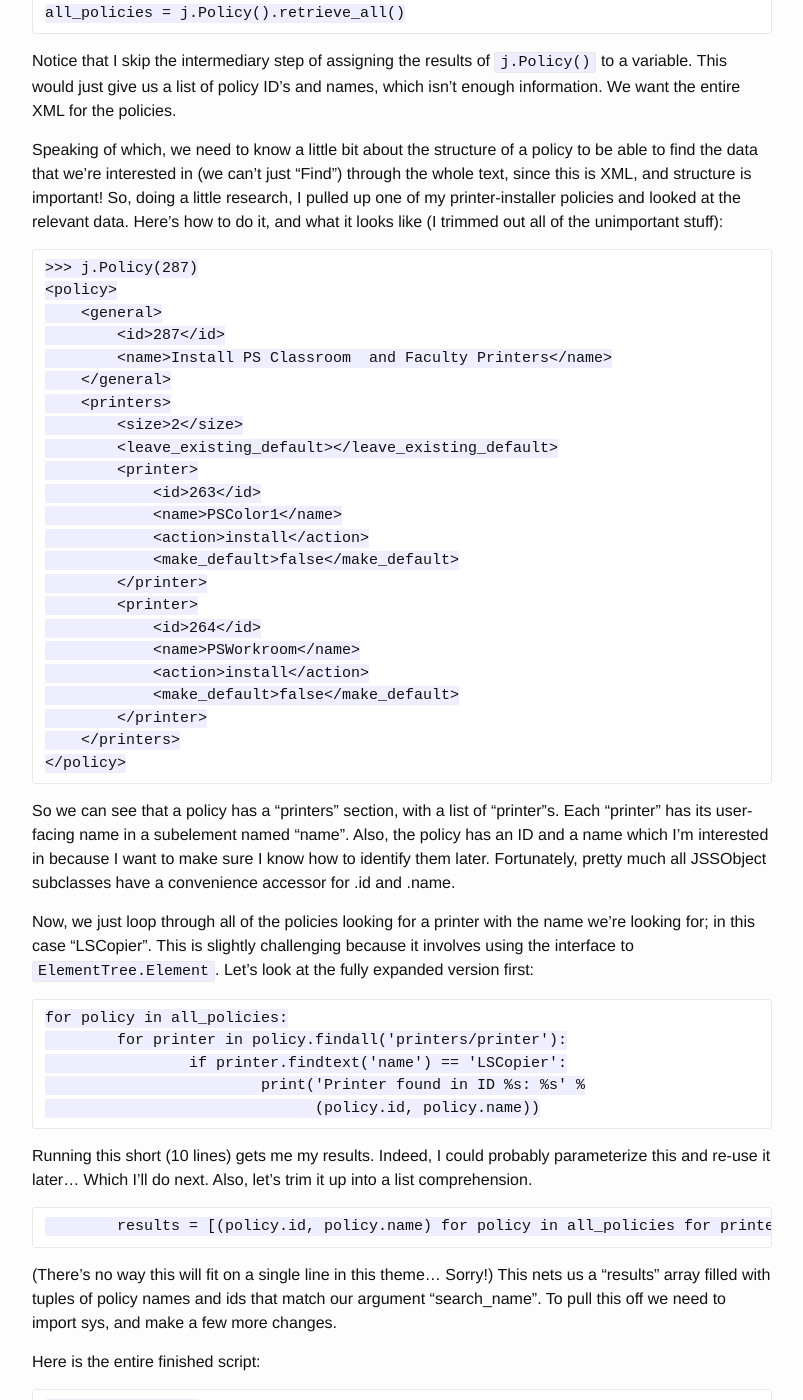
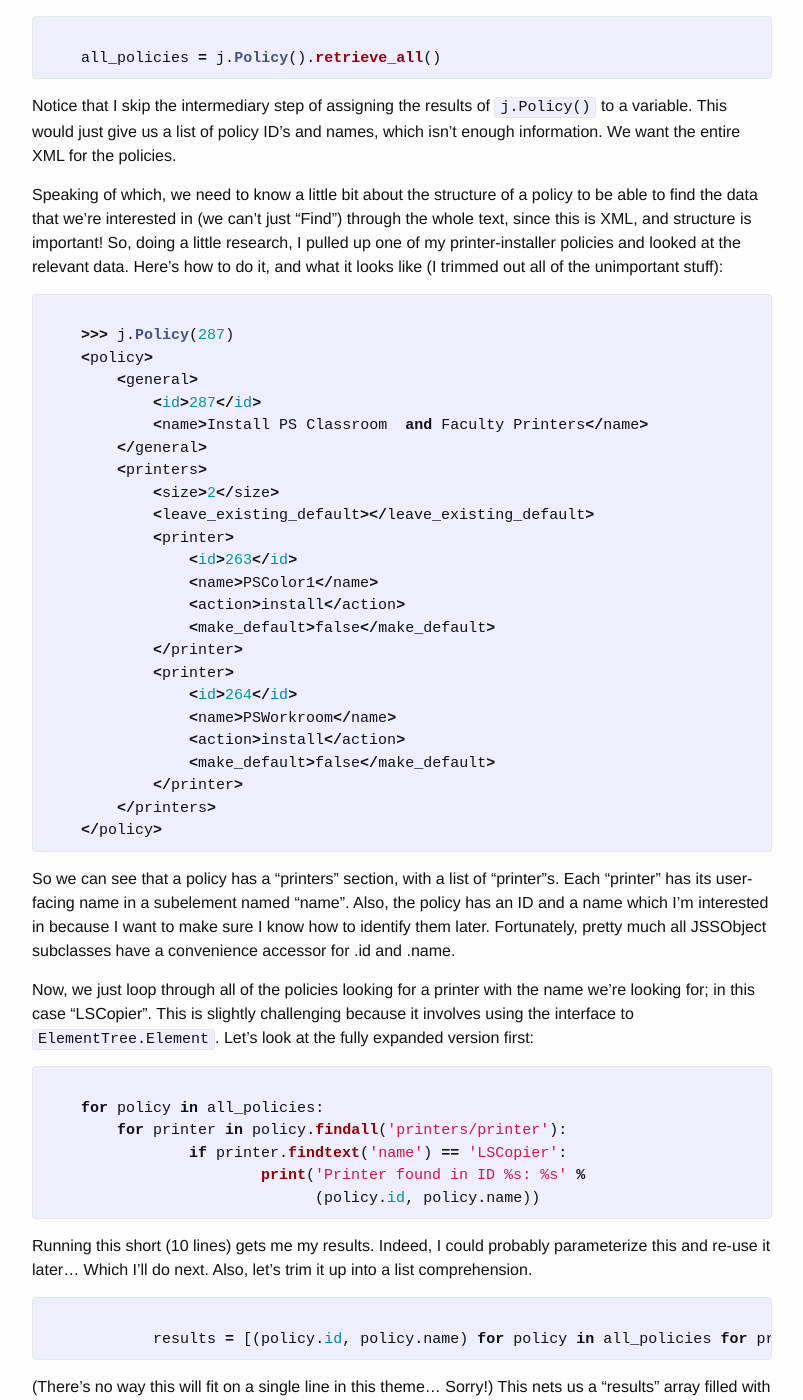
Before and after one commit to sheagcraig/sheagcraig.github.io, a Jekyll site: the page built from _posts/2015-01-06-solving-problems-with-python-jss-finding-the-printers-in-the-policies.markdown, in a window 1280 px wide and 1400 px high, scrolled down 727 px. Shown: the whole window, without its empty margins (238-1041 px from the left). Built offline with Jekyll 4.4.1, drawn with Linux system fonts in a browser that asks for light colours; some of the changed text lies outside the part shown.

Commit message:
Update some posts.

```diff
--- a/_posts/2015-01-06-solving-problems-with-python-jss-finding-the-printers-in-the-policies.markdown
+++ b/_posts/2015-01-06-solving-problems-with-python-jss-finding-the-printers-in-the-policies.markdown
@@ -10,38 +10,51 @@ categories:
 - python-jss
 ---
 
-I wanted to start showing some short examples of easy and quick python scripts that I have used in my day-to-day admin job. Today I got around to working on a broken printer installation. One of our printers had a driver that was not working, and needed to be switched out.
+I wanted to start showing some short examples of easy and quick python scripts
+that I have used in my day-to-day admin job. Today I got around to working on a
+broken printer installation. One of our printers had a driver that was not
+working, and needed to be switched out.
 
-Adding the package to the JSS and creating an update policy was no big deal, but I wanted to know _exactly_ which policies distributed that printer. If you need to change a printer's PPD file, you have to remove and then re-add a printer; and when you remove a printer from Casper Admin, that printer gets silently dropped from all policies as well. We have a large number of policies, and I don't like to make mistakes, so I wanted to get this right the first time.
+Adding the package to the JSS and creating an update policy was no big deal,
+but I wanted to know _exactly_ which policies distributed that printer. If you
+need to change a printer's PPD file, you have to remove and then re-add a
+printer; and when you remove a printer from Casper Admin, that printer gets
+silently dropped from all policies as well. We have a large number of policies,
+and I don't like to make mistakes, so I wanted to get this right the first
+time.
 
 python-jss to the rescue!
 
-I of course already have my python-jss preferences set up (see the [Wiki!](https://github.com/sheagcraig/python-jss/wiki/Configuration)), so we can start with:
+I of course already have my python-jss preferences set up (see the
+[Wiki!](https://github.com/sheagcraig/python-jss/wiki/Configuration)), so we
+can start with:
 
-
-
+{% highlight python %}
     import jss
     jss_prefs = jss.JSSPrefs()
     j = jss.JSS(jss_prefs)
-
-
+{% endhighlight %}
 
 and we have a functioning JSS object.
 
 Next, we are interested in looking at Policies, so let's grab them:
 
+{% highlight python %}
+    all_policies = j.Policy().retrieve_all()
+{% endhighlight %}
 
+Notice that I skip the intermediary step of assigning the results of
+`j.Policy()` to a variable. This would just give us a list of policy ID's and
+names, which isn't enough information. We want the entire XML for the policies.
 
-    all_policies = j.Policy().retrieve_all()
+Speaking of which, we need to know a little bit about the structure of a policy
+to be able to find the data that we're interested in (we can't just "Find")
+through the whole text, since this is XML, and structure is important! So,
+doing a little research, I pulled up one of my printer-installer policies and
+looked at the relevant data. Here's how to do it, and what it looks like (I
+trimmed out all of the unimportant stuff):
 
-
-
-Notice that I skip the intermediary step of assigning the results of `j.Policy()` to a variable. This would just give us a list of policy ID's and names, which isn't enough information. We want the entire XML for the policies.
-
-Speaking of which, we need to know a little bit about the structure of a policy to be able to find the data that we're interested in (we can't just "Find") through the whole text, since this is XML, and structure is important! So, doing a little research, I pulled up one of my printer-installer policies and looked at the relevant data. Here's how to do it, and what it looks like (I trimmed out all of the unimportant stuff):
-
-
-
+{% highlight python %}
     >>> j.Policy(287)
     <policy>
         <general>
@@ -65,40 +78,43 @@ Speaking of which, we need to know a little bit about the structure of a policy
             </printer>
         </printers>
     </policy>
+{% endhighlight %}
 
+So we can see that a policy has a "printers" section, with a list of
+"printer"s. Each "printer" has its user-facing name in a subelement named
+"name". Also, the policy has an ID and a name which I'm interested in because I
+want to make sure I know how to identify them later. Fortunately, pretty much
+all JSSObject subclasses have a convenience accessor for .id and .name.
 
+Now, we just loop through all of the policies looking for a printer with the
+name we're looking for; in this case "LSCopier". This is slightly challenging
+because it involves using the interface to `ElementTree.Element`. Let's look at
+the fully expanded version first:
 
-So we can see that a policy has a "printers" section, with a list of "printer"s. Each "printer" has its user-facing name in a subelement named "name". Also, the policy has an ID and a name which I'm interested in because I want to make sure I know how to identify them later. Fortunately, pretty much all JSSObject subclasses have a convenience accessor for .id and .name.
-
-Now, we just loop through all of the policies looking for a printer with the name we're looking for; in this case "LSCopier". This is slightly challenging because it involves using the interface to `ElementTree.Element`. Let's look at the fully expanded version first:
-
-
-
+{% highlight python %}
     for policy in all_policies:
     	for printer in policy.findall('printers/printer'):
     		if printer.findtext('name') == 'LSCopier':
     			print('Printer found in ID %s: %s' %
     			      (policy.id, policy.name))
+{% endhighlight %}
 
+Running this short (10 lines) gets me my results. Indeed, I could probably
+parameterize this and re-use it later... Which I'll do next. Also, let's trim
+it up into a list comprehension.
 
+{% highlight python %}
+            results = [(policy.id, policy.name) for policy in all_policies for printer in policy.findall('printers/printer') if printer.findtext('name') == search_name]
+{% endhighlight %}
 
-
-Running this short (10 lines) gets me my results. Indeed, I could probably parameterize this and re-use it later... Which I'll do next. Also, let's trim it up into a list comprehension.
-
-
-
-
-            results = [(policy.id, policy.name) for policy in all_policies for printer in policy.findall('printers/printer') if printer.findtext('name') == search_name]
-
-
-
-(There's no way this will fit on a single line in this theme... Sorry!)
-This nets us a "results" array filled with tuples of policy names and ids that match our argument "search_name". To pull this off we need to import sys, and make a few more changes.
+(There's no way this will fit on a single line in this theme... Sorry!) This
+nets us a "results" array filled with tuples of policy names and ids that match
+our argument "search_name". To pull this off we need to import sys, and make a
+few more changes.
 
 Here is the entire finished script:
 
-
-
+{% highlight python %}
     #!/usr/bin/python
 
     import sys
@@ -116,8 +132,10 @@ Here is the entire finished script:
             results = [(policy.id, policy.name) for policy in all_policies for printer in policy.findall('printers/printer') if printer.findtext('name') == search_name]
             for result in results:
                 print('Found in %s: %s' % result)
+{% endhighlight %}
 
-
-
-
-This would be easy to expand into a more general XML search utility for auditing your Policies. For example, you may want to search for policies that install a particular package (although [jss_helper](https://github.com/sheagcraig/jss_helper) already does that). Or you might want to search for policies that Recon.
+This would be easy to expand into a more general XML search utility for
+auditing your Policies. For example, you may want to search for policies that
+install a particular package (although
+[jss_helper](https://github.com/sheagcraig/jss_helper) already does that). Or
+you might want to search for policies that Recon.
```
Also changed, not shown: _posts/2015-08-11-putting-the-hopper-to-work-broken-preferences-edition.markdown (+9 -2 lines).
